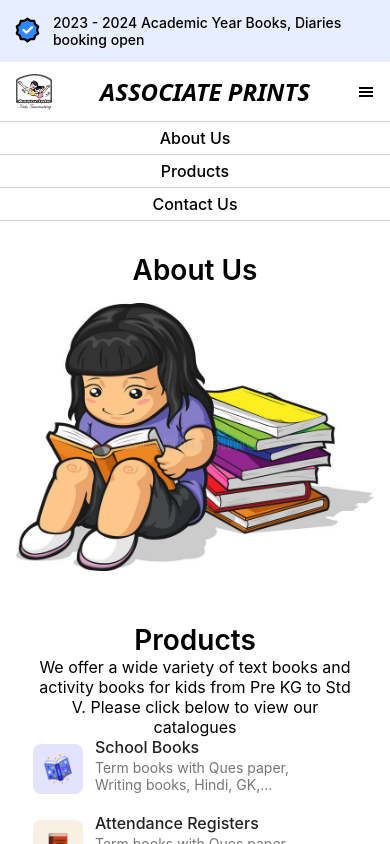
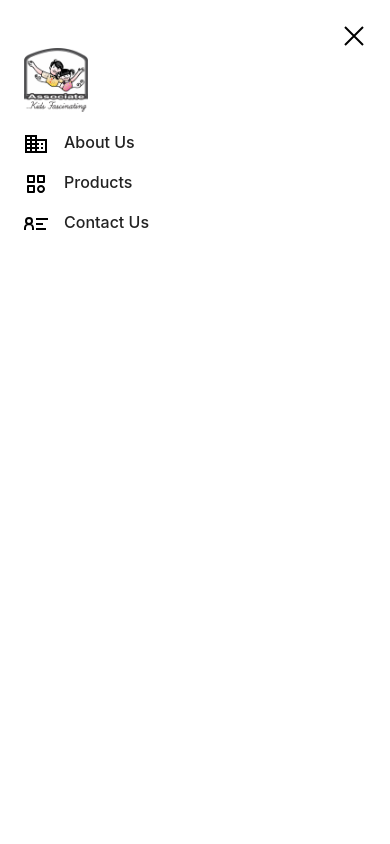
Before and after one commit to barathv98/AssoWeb, a React (Create React App) app: page / in a window 390 px wide. Both pictures are taken after a click on the element 366 px from the left and 91 px from the top of the page. Shown: the top 844 px of the page. Built offline with nearby package versions, Linux system fonts and the light colour scheme.

Commit message:
feat(): changes

```diff
--- /dev/null
+++ b/src/common/components/Sidebar/index.tsx
@@ -0,0 +1,25 @@
+import { FC } from 'react';
+import { GrClose } from "react-icons/gr";
+import styles from './styles.module.scss';
+
+interface SidebarProps {
+    logo?: boolean;
+    onClose: () => void;
+    content: React.ReactNode;
+}
+const Sidebar: FC<SidebarProps> = (props) => {
+    const { logo = true, onClose, content } = props;
+    return (
+        <div className={styles.sidebar}>
+            <div className={styles.container}>
+                <div className={styles.closeBtn} onClick={onClose}><GrClose /></div>
+                <div className={styles.title}>
+                    {logo && <img className={styles.logo} src={require('../../../assets/images/logo.png')} alt='company logo' />}
+                </div>
+                {content}
+            </div>
+        </div>
+    );
+};
+
+export default Sidebar;
--- /dev/null
+++ b/src/common/components/Sidebar/styles.module.scss
@@ -0,0 +1,28 @@
+@import '../../../variables.scss';
+
+.sidebar {
+    position: fixed;
+    top: 0;
+    left: 0;
+    width: 100vw;
+    height: 100vh;
+    background-color: white;
+    text-align: initial;
+    .container {
+        padding: 24px;
+        .closeBtn {
+            display: flex;
+            justify-content: flex-end;
+            svg {
+                width: 24px;
+                height: 24px;
+            }
+        }
+        .title {
+            .logo {
+                width: 64px;
+                height: 64px;
+            }
+        }
+    }
+}
--- a/src/components/Header/index.tsx
+++ b/src/components/Header/index.tsx
@@ -1,9 +1,13 @@
-import { FC, useState } from 'react';
+import { FC, useCallback, useState } from 'react';
 import styles from './styles.module.scss';
 import { GiHamburgerMenu } from "react-icons/gi";
 import useDeviceDetect from '../../utils/hooks/useDeviceDetect';
 import { motion } from 'framer-motion';
 import { transitionConfig } from '../../utils/config/transitionConfig';
+import Sidebar from '../../common/components/Sidebar';
+import { BiCategory } from "react-icons/bi";
+import { GrContactInfo } from "react-icons/gr";
+import { CgOrganisation } from "react-icons/cg";
 
 interface HeaderProps {
     aboutRef: any;
@@ -13,6 +17,12 @@ interface HeaderProps {
 const Header: FC<HeaderProps> = ({ aboutRef, productRef, contactRef }) => {
     const { isMobile } = useDeviceDetect();
     const [showPopup, setShowPopup] = useState<boolean>(false);
+
+    const onSidebarItemClick = useCallback((refElement: any) => {
+        setShowPopup(false);
+        refElement.current.scrollIntoView({ behavior: "smooth", block: "start", inline: "nearest" });
+    }, [setShowPopup]);
+
     return (
         <>
             <div className={styles.header}>
@@ -35,11 +45,18 @@ const Header: FC<HeaderProps> = ({ aboutRef, productRef, contactRef }) => {
                 </div>
             </div>
             <motion.div {...transitionConfig}>
-                {showPopup && <div className={styles.popup}>
-                    <div className={styles.option} onClick={() => aboutRef.current.scrollIntoView({ behavior: "smooth", block: "start", inline: "nearest" })}>About Us</div>
-                    <div className={styles.option} onClick={() => productRef.current.scrollIntoView({ behavior: "smooth", block: "start", inline: "nearest" })}>Products</div>
-                    <div className={styles.option} onClick={() => contactRef.current.scrollIntoView({ behavior: "smooth", block: "start", inline: "nearest" })}>Contact Us</div>
-                </div>}
+                {showPopup &&
+                    <Sidebar
+                        onClose={() => setShowPopup(false)}
+                        content={
+                            <>
+                                <div className={styles.sidebarItem} onClick={() => onSidebarItemClick(aboutRef)}><CgOrganisation /><span>About Us</span></div>
+                                <div className={styles.sidebarItem} onClick={() => onSidebarItemClick(productRef)}><BiCategory /><span>Products</span></div>
+                                <div className={styles.sidebarItem} onClick={() => onSidebarItemClick(contactRef)}><GrContactInfo /><span>Contact Us</span></div>
+                            </>
+                        }
+                    />
+                }
             </motion.div>
         </>
     )
--- a/src/components/Header/styles.module.scss
+++ b/src/components/Header/styles.module.scss
@@ -63,16 +63,18 @@
         }
     }
 }
-.popup {
+.sidebarItem {
+    cursor: pointer;
     display: flex;
-    flex-direction: column;
-    .option {
-        border-bottom: solid 0.5px lightgrey;
-        padding: 6px 0;
+    margin-top: 16px;
+    svg {
+        width: 24px;
+        height: 24px;
+    }
+    span {
         font-size: 16px;
         font-weight: 500;
-        &:hover, &:focus, &:active {
-            background-color: #E7EEFF;
-        }
+        color: #222;
+        margin-left: 16px;
     }
 }
```
